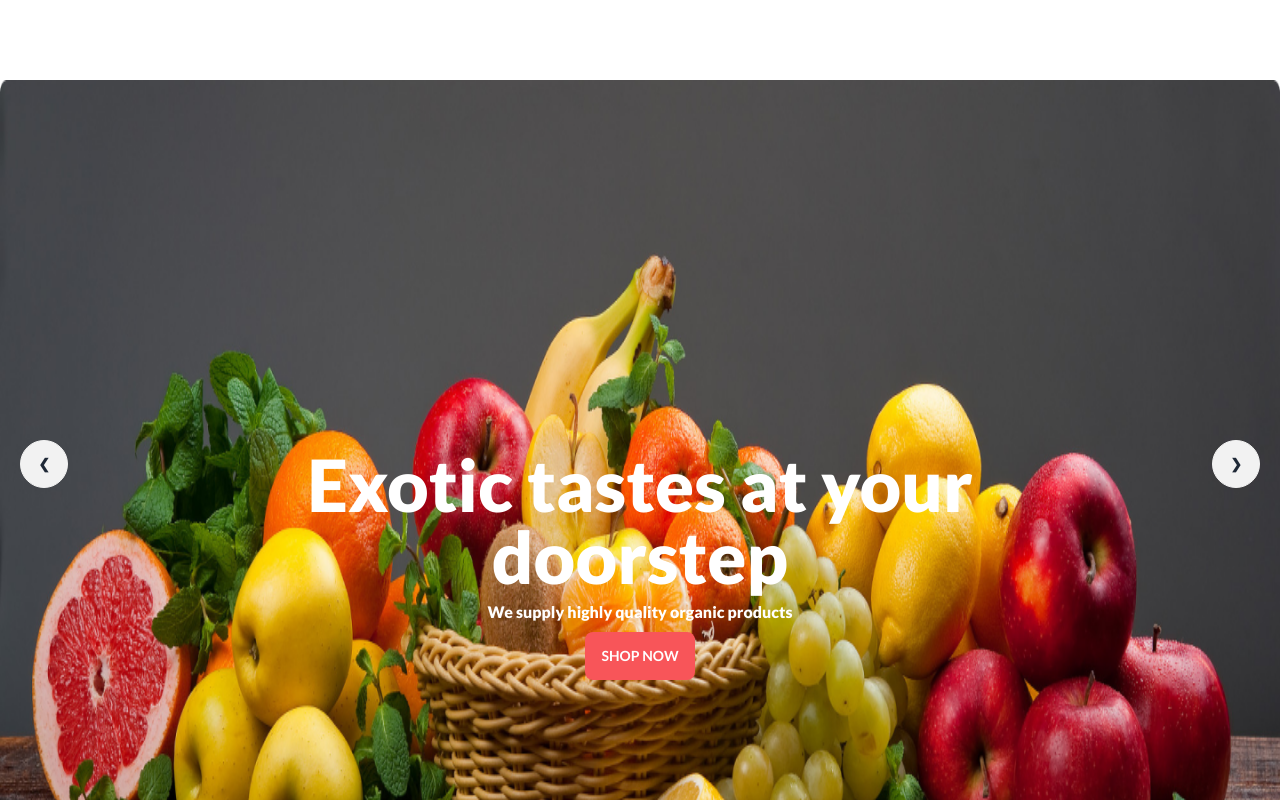
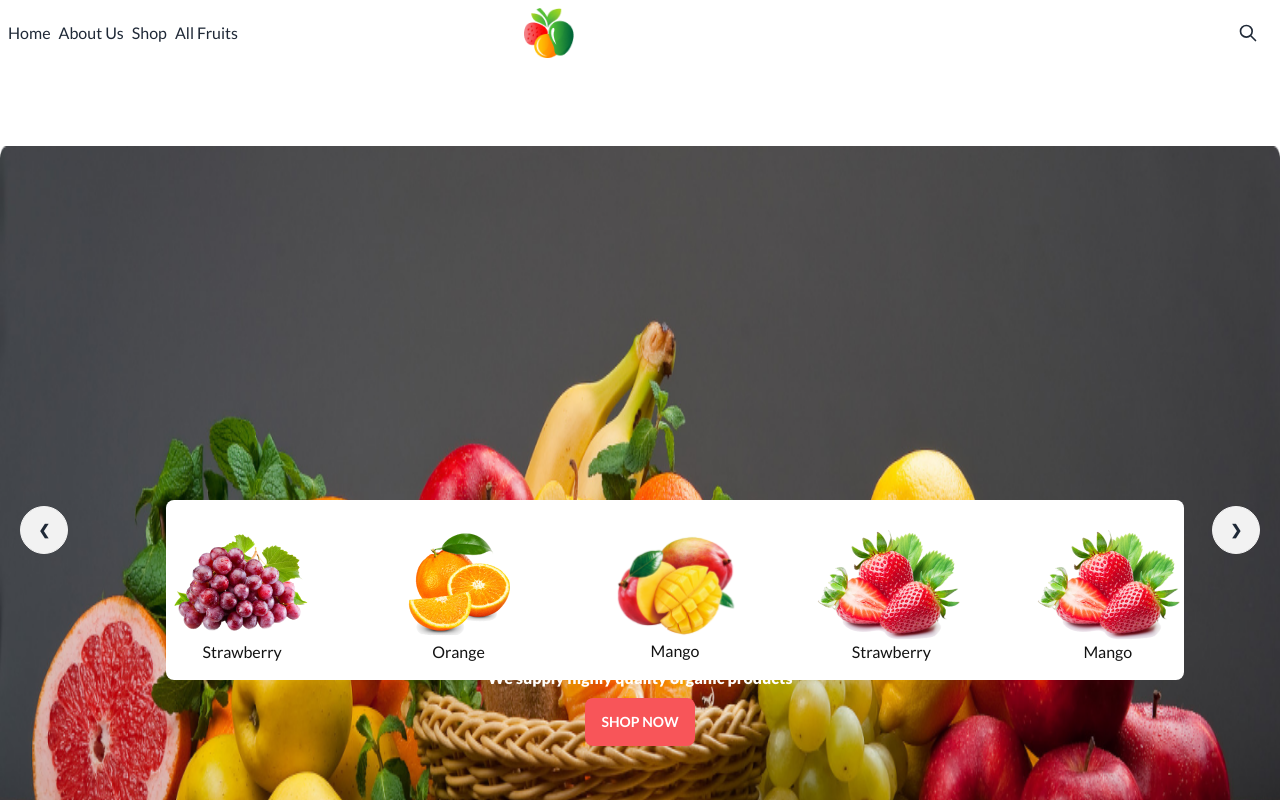
Before and after one commit to rifat-sarker/fruit-brust, a plain HTML site: page index.html in a window 1280 px wide. Shown: the top 800 px of the page. Drawn offline with nearby package versions, Linux system fonts and the light colour scheme; grey boxes are pictures that could not be loaded.

Commit message:
banner section fully finished

```diff
--- a/index.html
+++ b/index.html
@@ -36,13 +36,34 @@
 <body class="font-lato">
     <header>
         <!-- navbar-section -->
+        <nav class="container mx-auto">
+            <div class="navbar  bg-base-100">
+                <div class="navbar-start list-none space-x-2">
+                  <li><a href="">Home</a></li>
+                  <li><a href="">About Us </a></li>
+                  <li><a href="">Shop</a></li>
+                  <li><a href="">All Fruits</a></li>
+                </div>
+                <div class="navbar-center">
+                    <div class="flex justify-center  space-x-2">
+                        <img class="w-[50px]  h-[50px]" src="images/logo.png" alt="">
+                        <h3 class="text-4xl font-bold text-color-white">Fruit Burst</h3>
+                    </div>
+                </div>
+                <div class="navbar-end">
+                  <button class="btn btn-ghost btn-circle">
+                    <svg xmlns="http://www.w3.org/2000/svg" class="h-5 w-5" fill="none" viewBox="0 0 24 24" stroke="currentColor"><path stroke-linecap="round" stroke-linejoin="round" stroke-width="2" d="M21 21l-6-6m2-5a7 7 0 11-14 0 7 7 0 0114 0z" /></svg>
+                  </button>
+                </div>
+              </div>
+        </nav>
 
         <!-- banner section -->
-        <section class="container mx-auto mt-20">
+        <section class="container mx-auto mt-20 relative">
             <div class="carousel w-full">
                 <!-- slide 1 -->
                 <div id="slide1" class="carousel-item relative w-full">
-                    <img src="/images/banner1.png" class="w-full" />
+                    <img class="" src="images/banner1.png" alt="">
                     <div class="absolute flex justify-between transform -translate-y-1/2 left-5 right-5 top-1/2">
                         <a href="#slide4" class="btn btn-circle">❮</a>
                         <div class=" text-center font-extrabold mt-2 text-color-white">
@@ -103,9 +124,32 @@
                 </div>
             </div>
         </section>
+        <!-- fruits section -->
+        <section class="grid grid-cols-5 gap-16 text-center pt-7 py-4 bg-color-white text-color-black mx-24 rounded-lg absolute left-[70px] top-[500px]">
+            <div>
+                <img class="m-auto" src="images/fruit1.png" alt="">
+                <p>Strawberry</p>
+            </div>
+            <div>
+                <img class="m-auto" src="images/fruit2.png" alt="">
+                <p>Orange</p>
+            </div>
+            <div>
+                <img class="m-auto" src="images/fruit3.png" alt="">
+                <p>Mango</p>
+            </div>
+            <div>
+                <img src="images/fruit4.png" alt="">
+                <p>Strawberry</p>
+            </div>
+            <div>
+                <img class="m-auto"  src="images/fruit4.png" alt="">
+                <p>Mango</p>
+            </div>
+        </section>
     </header>
     <main>
-        <!-- day of the day section -->
+        <!-- deal of the day section -->
         <section class=" mt-36 bg-color-white pb-32">
             <div class="flex justify-between py-9">
                 <div class="mx-14 pt-10">
@@ -115,8 +159,7 @@
                         Latin literature from 45 BC, making it over 2000 years old.</p>
                 </div>
                 <!-- countdown -->
-                <div
-                    class="grid grid-flow-col gap-5 text-center auto-cols-max pr-9 text-color-black font-extrabold pt-10">
+                <div class="grid lg:grid-flow-col gap-5 text-center auto-cols-max pr-9 text-color-black font-extrabold pt-10">
                     <div class="flex flex-col">
                         <span class="countdown font-mono text-5xl">
                             <span style="--value:29;"></span>
@@ -319,7 +362,7 @@
                 </div>
             </div>
             <div class="text-center">
-                <button class="btn bg-common-color border-none text-color-white mt-7">Shop Now</button>
+                <button class="btn bg-common-color border-none text-color-white mt-7">Shop All</button>
             </div>
         </section>
         <!-- team section -->
```
